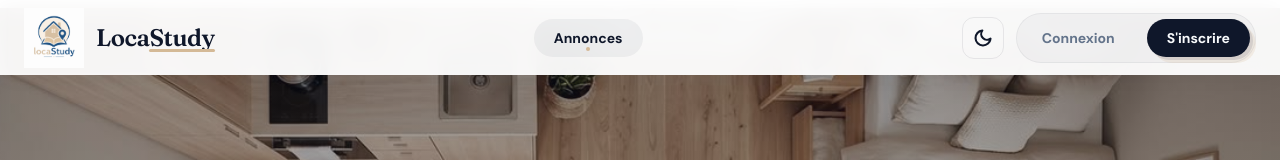
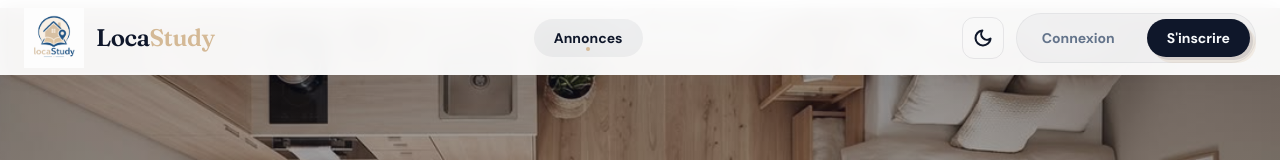
Before and after one commit to ouafiilyass16-lgtm/colocation-project, a React (Vite) app in the folder client/: page / in a window 1280 px wide. Shown: the top 160 px of the page. Built offline with nearby package versions, Linux system fonts and the light colour scheme; no server answers.

Commit message:
frontend chnages

```diff
--- a/client/src/styles/Navbar.css
+++ b/client/src/styles/Navbar.css
@@ -122,19 +122,8 @@
 }
 
 .logo-udy-accent {
-  position: relative;
-  display: inline-block;
+  color: var(--accent);
 }
-
-.logo-udy-accent::after {
-  content: '';
-  position: absolute;
-  bottom: -2px;
-  left: 0;
-  width: 100%;
-  height: 3px;
-  background-color: var(--accent);
-  border-radius: 2px;
 }
 
 .nav-links-desktop {
```
